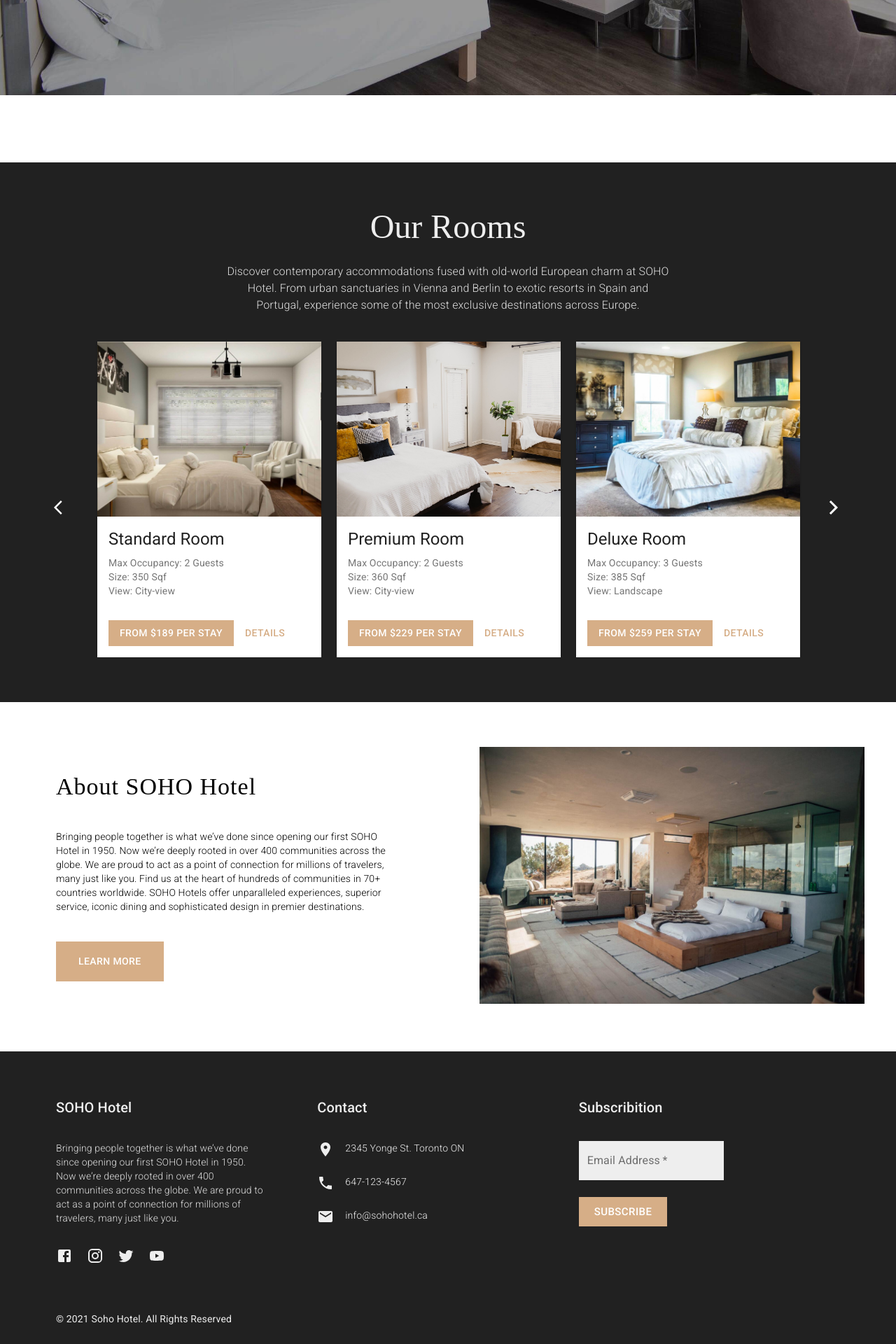
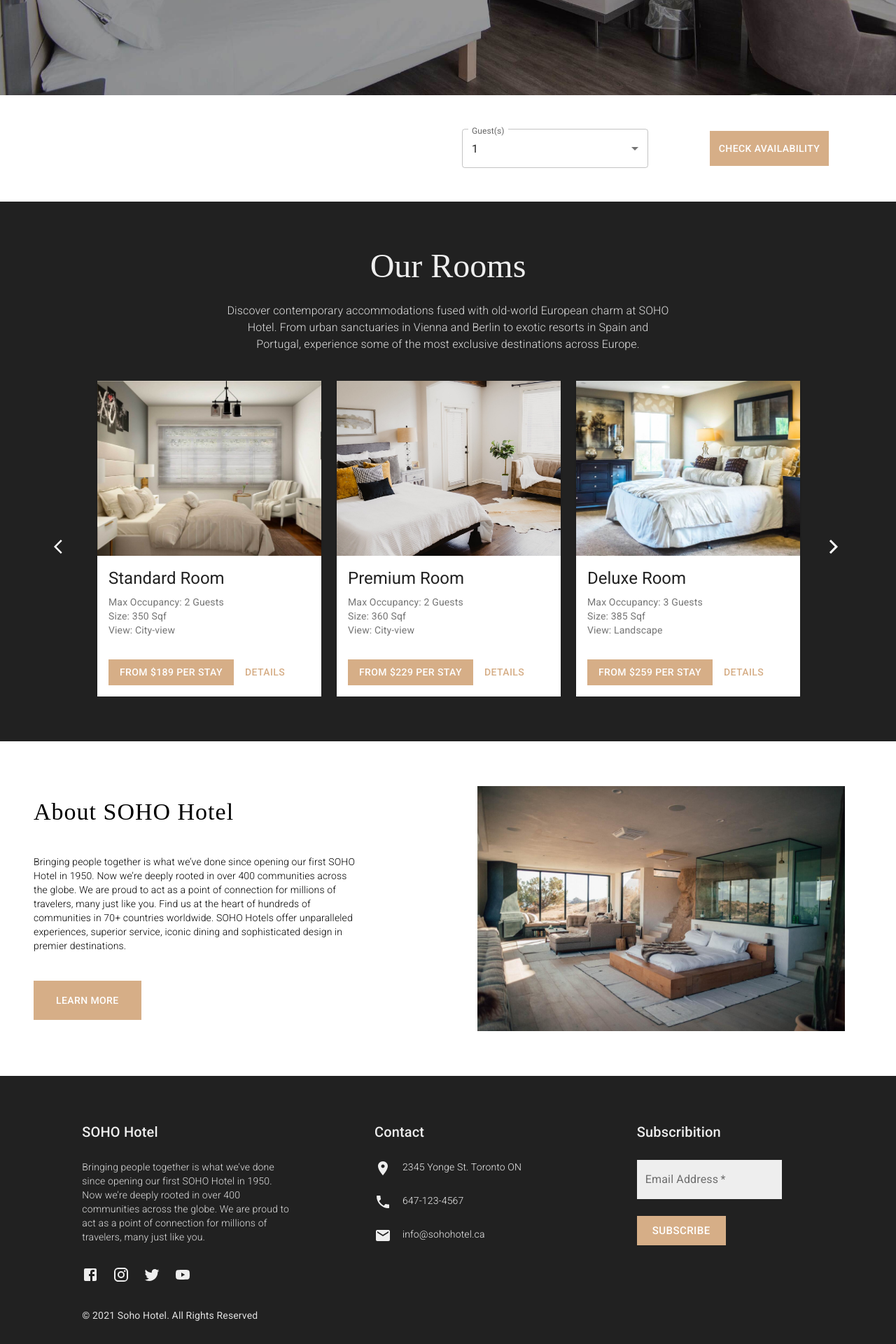
Before and after one commit to CaesarHp/material-ui-hotel, a React (Create React App) app: page /home in a window 1280 px wide. Shown: the part 680-2600 px from the top of the page at 70% size. Built offline with nearby package versions, Linux system fonts and the light colour scheme.

Commit message:
responsive

```diff
--- a/src/App.js
+++ b/src/App.js
@@ -41,7 +41,7 @@ function App() {
             <Route path="/booking/payment">
               <BookingPayment />
             </Route>
-            <Route path="/contact">
+            <Route path="/contact" exact>
               <Contact />
             </Route>
             <Route path="/notfound" exact>
--- a/src/Components/Footer.js
+++ b/src/Components/Footer.js
@@ -5,6 +5,8 @@ import { Typography } from "@material-ui/core";
 import { Button } from "@material-ui/core";
 import { TextField } from "@material-ui/core";
 import { styled } from "@material-ui/styles";
+import { useTheme } from "@material-ui/core";
+import { useMediaQuery } from "@material-ui/core";
 
 import { makeStyles } from "@material-ui/core";
 
@@ -16,10 +18,13 @@ const useStyles = makeStyles((theme) => ({
     padding: "4rem 5rem",
     color: "white",
     backgroundColor: theme.palette.grey[900],
+    [theme.breakpoints.down("sm")]: {
+      textAlign: "center",
+    },
   },
   title: {
     color: theme.palette.grey[200],
-    marginBottom: theme.spacing(4),
+    marginBottom: theme.spacing(3),
   },
   body: {
     color: theme.palette.grey[300],
@@ -48,8 +53,9 @@ const useStyles = makeStyles((theme) => ({
     borderRadius: 0,
   },
   copyright: {
-    color: theme.palette.grey[200],
-    marginTop: "4rem",
+    color: theme.palette.grey[300],
+    fontWeight: 400,
+    marginTop: "2rem",
   },
 }));
 
@@ -79,12 +85,15 @@ const CssTextField = styled(TextField)({
 function Footer() {
   const classes = useStyles();
 
+  const theme = useTheme();
+  const matches = useMediaQuery(theme.breakpoints.down("sm"));
+
   return (
     <>
       <div className={classes.root}>
-        <Grid container>
+        <Grid container spacing={matches ? 6 : 0}>
           <Grid item xs={12} md={4}>
-            <Grid container>
+            <Grid container justifyContent="center">
               <Grid item className={classes.aboutContainer}>
                 <Typography
                   variant="h6"
@@ -104,11 +113,15 @@ function Footer() {
                   socialIconContainer={classes.socialIconContainer}
                   iconSize="medium"
                 />
+
+                <Typography variant="body2" className={classes.copyright}>
+                  © 2021 Soho Hotel. All Rights Reserved
+                </Typography>
               </Grid>
             </Grid>
           </Grid>
           <Grid item xs={12} md={4}>
-            <Grid container>
+            <Grid container justifyContent="center">
               <Grid item>
                 <Typography variant="h6" className={classes.title}>
                   Contact
@@ -122,7 +135,7 @@ function Footer() {
             </Grid>
           </Grid>
           <Grid item xs={12} md={4}>
-            <Grid container>
+            <Grid container justifyContent="center">
               <Grid item>
                 <Typography variant="h6" className={classes.title}>
                   Subscribition
@@ -133,6 +146,7 @@ function Footer() {
                     id="email"
                     label="Email Address"
                     required
+                    fullWidth
                     InputProps={{ disableUnderline: true }}
                     className={classes.input}
                   />
@@ -150,13 +164,6 @@ function Footer() {
             </Grid>
           </Grid>
         </Grid>
-        <Grid container>
-          <Grid item xs={12} className={classes.copyright}>
-            <Typography variant="body2">
-              © 2021 Soho Hotel. All Rights Reserved
-            </Typography>
-          </Grid>
-        </Grid>
       </div>
     </>
   );
--- a/src/Components/HomeAbout.js
+++ b/src/Components/HomeAbout.js
@@ -12,10 +12,15 @@ import { makeStyles } from "@material-ui/core/styles";
 
 const useStyles = makeStyles((theme) => ({
   root: {
-    padding: "4rem 0",
+    padding: "4rem 3rem",
   },
-  textContent: {
-    width: "75%",
+  textContainer: {
+    width: "80%",
+    [theme.breakpoints.down("md")]: {
+      width: "60%",
+      textAlign: "center",
+      margin: "0 auto",
+    },
   },
   title: {
     marginBottom: theme.spacing(5),
@@ -27,9 +32,16 @@ const useStyles = makeStyles((theme) => ({
     marginBottom: theme.spacing(5),
     fontWeight: 300,
   },
+  imgContainer: {
+    height: 350,
+    [theme.breakpoints.down("xs")]: {
+      height: 300,
+    },
+  },
   img: {
-    width: 550,
+    height: "100%",
   },
+
   btn: {
     borderRadius: 0,
     padding: "1rem 2rem",
@@ -42,10 +54,10 @@ function HomeAbout() {
   return (
     <>
       <Container className={classes.root}>
-        <Grid container alignItems="center">
-          <Grid item xs={12} md={6}>
-            <Grid container justifyContent="center">
-              <Grid item className={classes.textContent}>
+        <Grid container alignItems="center" spacing={4}>
+          <Grid item xs={12} lg={6}>
+            <Grid container className={classes.textContainer}>
+              <Grid item>
                 <Typography
                   variant="h4"
                   component="h2"
@@ -76,9 +88,9 @@ function HomeAbout() {
               </Grid>
             </Grid>
           </Grid>
-          <Grid item xs={12} md={6}>
+          <Grid item xs={12} lg={6}>
             <Grid container justifyContent="center">
-              <Grid item>
+              <Grid item className={classes.imgContainer}>
                 <img alt="hotel-img" src={hotelImg} className={classes.img} />
               </Grid>
             </Grid>
--- a/src/Components/HomeBanner.js
+++ b/src/Components/HomeBanner.js
@@ -6,6 +6,7 @@ import hotelRoom1 from "../img/hotel-room-1.jpg";
 import { Container } from "@material-ui/core";
 import { Typography } from "@material-ui/core";
 import { Button } from "@material-ui/core";
+import { Grid } from "@material-ui/core";
 
 import { makeStyles } from "@material-ui/core/styles";
 
@@ -20,11 +21,11 @@ const useStyles = makeStyles((theme) => ({
   container: {
     height: "90vh",
     display: "flex",
-    justifyContent: "flex-start",
     alignItems: "center",
+    [theme.breakpoints.down("sm")]: {
+      textAlign: "center",
+      width: "80%",
     },
-  content: {
-    width: "50%",
   },
   title: {
     color: theme.palette.grey[100],
@@ -51,15 +52,16 @@ function HomeBanner() {
     <>
       <div className={classes.root}>
         <Container className={classes.container}>
-          <div className={classes.content}>
+          <Grid container>
+            <Grid item xs={12} md={6}>
               <Typography variant="h2" className={classes.title}>
                 Luxury Experience
               </Typography>
               <Typography variant="body1" className={classes.body}>
-              Discover contemporary accommodations fused with old-world European
-              charm at SOHO Hotel. From urban sanctuaries in Vienna and Berlin
-              to exotic resorts in Spain and Portugal, experience some of the
-              most exclusive destinations across Europe.
+                Discover contemporary accommodations fused with old-world
+                European charm at SOHO Hotel. From urban sanctuaries in Vienna
+                and Berlin to exotic resorts in Spain and Portugal, experience
+                some of the most exclusive destinations across Europe.
               </Typography>
               <Button
                 variant="contained"
@@ -72,7 +74,9 @@ function HomeBanner() {
               >
                 View Rooms
               </Button>
-          </div>
+            </Grid>
+            <Grid item md={6}></Grid>
+          </Grid>
         </Container>
       </div>
     </>
--- a/src/Components/HomeDatePick.js
+++ b/src/Components/HomeDatePick.js
@@ -1,5 +1,4 @@
 import React, { useState } from "react";
-import { useSelector } from "react-redux";
 import { useDispatch } from "react-redux";
 import { dataActions } from "../Store/data-slice";
 
@@ -13,35 +12,39 @@ import DatePicker from "@mui/lab/DatePicker";
 import { MenuItem } from "@material-ui/core";
 import { Button } from "@material-ui/core";
 import { Typography } from "@material-ui/core";
+import { Container } from "@material-ui/core";
 
 import { makeStyles } from "@material-ui/core/styles";
 
 const useStyles = makeStyles((theme) => ({
   root: {
-    padding: "3rem 0",
-    display: "flex",
-    justifyContent: "center",
+    padding: "3rem",
+    [theme.breakpoints.down("sm")]: {
+      padding: "3rem 5rem",
     },
-  main: {
-    width: "80%",
   },
+  container: {
+    width: "100%",
+  },
+  textField: {},
   btn: {
     borderRadius: 0,
+    padding: "0.8rem",
   },
 }));
 
 const numberOfGuest = [
   {
-    value: "1 Guest",
+    value: 1,
   },
   {
-    value: "2 Guests",
+    value: 2,
   },
   {
-    value: "3 Guests",
+    value: 3,
   },
   {
-    value: "4 Guests",
+    value: 4,
   },
 ];
 
@@ -50,11 +53,9 @@ function HomeDatePick() {
 
   const dispatch = useDispatch();
 
-  const dateInfo = useSelector((state) => state.data.checkInInfo);
-
   const [checkInDate, setCheckInDate] = useState(null);
   const [checkOutDate, setCheckOutDate] = useState(null);
-  const [guest, setGuest] = useState("1 Guest");
+  const [guest, setGuest] = useState(1);
   const [valid, setValid] = useState(false);
 
   const checkInChangeHandler = (date) => {
@@ -94,37 +95,60 @@ function HomeDatePick() {
 
   return (
     <>
-      <div className={classes.root}>
-        <LocalizationProvider dateAdapter={AdapterDateFns}>
+      <Container className={classes.root}>
+        <Grid container justifyContent="center" alignItems="center">
           <Grid
             container
-            justifyContent="space-around"
+            justifyContent="space-between"
             alignItems="center"
-            className={classes.main}
+            spacing={5}
           >
+            <Grid item xs={12} md={3} className={classes.container}>
+              <LocalizationProvider dateAdapter={AdapterDateFns}>
                 <DatePicker
                   label="Check In"
                   value={checkInDate}
                   onChange={checkInChangeHandler}
                   disablePast
-              renderInput={(params) => <TextField {...params} />}
+                  renderInput={(params) => (
+                    <TextField
+                      {...params}
+                      fullWidth
+                      className={classes.textField}
                     />
+                  )}
+                />
+              </LocalizationProvider>
+            </Grid>
 
+            <Grid item xs={12} md={3} className={classes.container}>
+              <LocalizationProvider dateAdapter={AdapterDateFns}>
                 <DatePicker
                   label="Check Out"
                   value={checkOutDate}
                   onChange={checkOutChangeHandler}
                   disablePast
-              renderInput={(params) => <TextField {...params} />}
+                  renderInput={(params) => (
+                    <TextField
+                      {...params}
+                      fullWidth
+                      className={classes.textField}
                     />
+                  )}
+                />
+              </LocalizationProvider>
+            </Grid>
 
+            <Grid item xs={12} md={3} className={classes.container}>
               <form>
                 <TextField
-                id="standard-select-currency"
+                  id="guest"
                   select
-                label="Select"
+                  label="Guest(s)"
+                  fullWidth
                   value={guest}
                   onChange={guestChangeHandler}
+                  className={classes.textField}
                 >
                   {numberOfGuest.map((option, index) => (
                     <MenuItem key={index} value={option.value}>
@@ -133,9 +157,13 @@ function HomeDatePick() {
                   ))}
                 </TextField>
               </form>
+            </Grid>
+
+            <Grid item xs={12} md={3} className={classes.container}>
+              <Grid container justifyContent="center">
                 <Button
                   variant="contained"
-              size="large"
+                  size="medium"
                   color="primary"
                   disableElevation
                   onClick={submitHandler}
@@ -143,6 +171,9 @@ function HomeDatePick() {
                 >
                   Check Availability
                 </Button>
+              </Grid>
+            </Grid>
+          </Grid>
 
           {valid ? (
             <Grid item>
@@ -159,8 +190,7 @@ function HomeDatePick() {
             </Grid>
           ) : null}
         </Grid>
-        </LocalizationProvider>
-      </div>
+      </Container>
     </>
   );
 }
--- a/src/Components/RoomsCard.js
+++ b/src/Components/RoomsCard.js
@@ -1,8 +1,14 @@
-import React from "react";
+import React, { useState } from "react";
 import { useSelector } from "react-redux";
 
 import { Container } from "@material-ui/core";
 import { Grid } from "@material-ui/core";
+import TextField from "@mui/material/TextField";
+import MenuItem from "@mui/material/MenuItem";
+import Pagination from "@mui/material/Pagination";
+import Stack from "@mui/material/Stack";
+import { useMediaQuery } from "@material-ui/core";
+import { useTheme } from "@material-ui/core/styles";
 
 import CardUi from "../ui/CardUi";
 
@@ -15,19 +21,84 @@ const useStyles = makeStyles((theme) => ({
   grid: {
     margin: "2rem 0",
   },
+  card: {
+    marginBottom: "2rem",
+  },
+  sort: {
+    marginRight: "1.8rem",
+    marginBottom: "2rem",
+  },
 }));
+
+const sortBy = [
+  {
+    value: "Featured",
+  },
+  {
+    value: "Most Popular",
+  },
+  {
+    value: "Price Low to High",
+  },
+  {
+    value: "Price High to Low",
+  },
+  {
+    value: "Product Name A to Z",
+  },
+  {
+    value: "Product Name Z to A",
+  },
+];
 
 function RoomsCard() {
   const classes = useStyles();
 
   const cardInfo = useSelector((state) => state.data.roomsInfo);
 
+  const [sort, setSort] = useState("Featured");
+
+  const theme = useTheme();
+  const matches = useMediaQuery(theme.breakpoints.down("md"));
+
+  const sortChangeHandler = (e) => {
+    setSort(e.target.value);
+  };
+
   return (
     <>
       <Container className={classes.root}>
-        <Grid container>
+        <Grid container justifyContent={matches ? "center" : "flex-end"}>
+          <Grid item xs={3} className={classes.sort}>
+            <form>
+              <TextField
+                id="sort"
+                select
+                label="Sort By"
+                value={sort}
+                onChange={sortChangeHandler}
+                fullWidth
+                variant="standard"
+              >
+                {sortBy.map((option, index) => (
+                  <MenuItem key={index} value={option.value}>
+                    {option.value}
+                  </MenuItem>
+                ))}
+              </TextField>
+            </form>
+          </Grid>
+        </Grid>
+        <Grid container className={classes.card}>
           {cardInfo.map((item, index) => (
-            <Grid item key={index} xs={12} md={4} className={classes.grid}>
+            <Grid
+              item
+              key={index}
+              sm={12}
+              md={6}
+              lg={4}
+              className={classes.grid}
+            >
               <CardUi
                 key={index}
                 name={item.name}
@@ -41,6 +112,13 @@ function RoomsCard() {
             </Grid>
           ))}
         </Grid>
+        <Grid container justifyContent="center">
+          <Grid item>
+            <Stack spacing={4}>
+              <Pagination count={5} />
+            </Stack>
+          </Grid>
+        </Grid>
       </Container>
     </>
   );
--- a/src/ui/DatePickForm.js
+++ b/src/ui/DatePickForm.js
@@ -1,7 +1,6 @@
 import React, { useState } from "react";
 import { useDispatch } from "react-redux";
 import { dataActions } from "../Store/data-slice";
-import { useSelector } from "react-redux";
 import { useHistory } from "react-router-dom";
 import { useParams } from "react-router-dom";
 
@@ -173,7 +172,7 @@ function DatePickForm({ hasSelectRoom }) {
           <Grid item>
             <form>
               <TextField
-                id="selection"
+                id="guest"
                 select
                 label="Guest(s)"
                 value={guest}
```
Also changed, not shown: src/Components/HomeCard.js (+17 -0 lines). Lines whose indentation alone changed are shown as unchanged.
